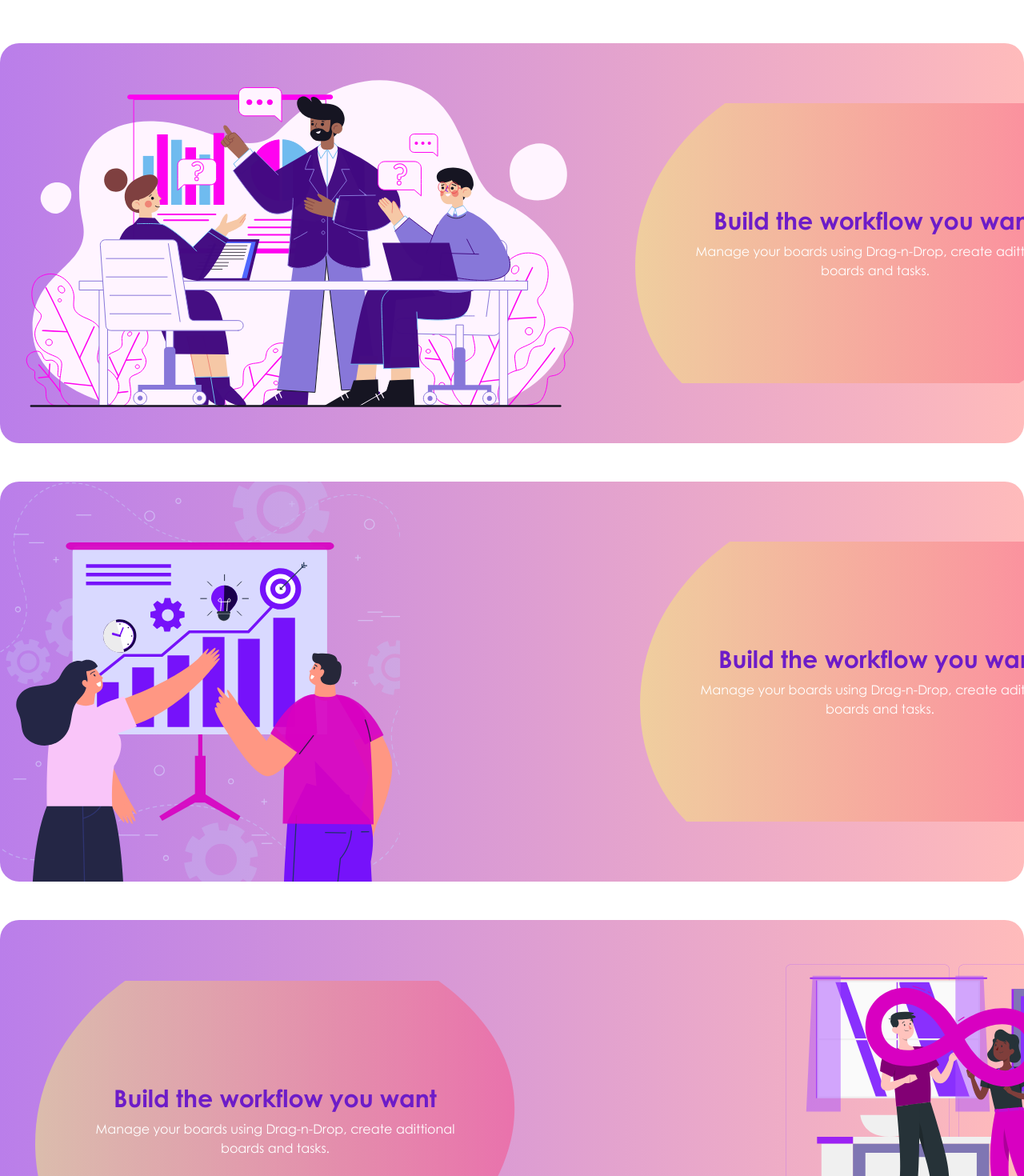
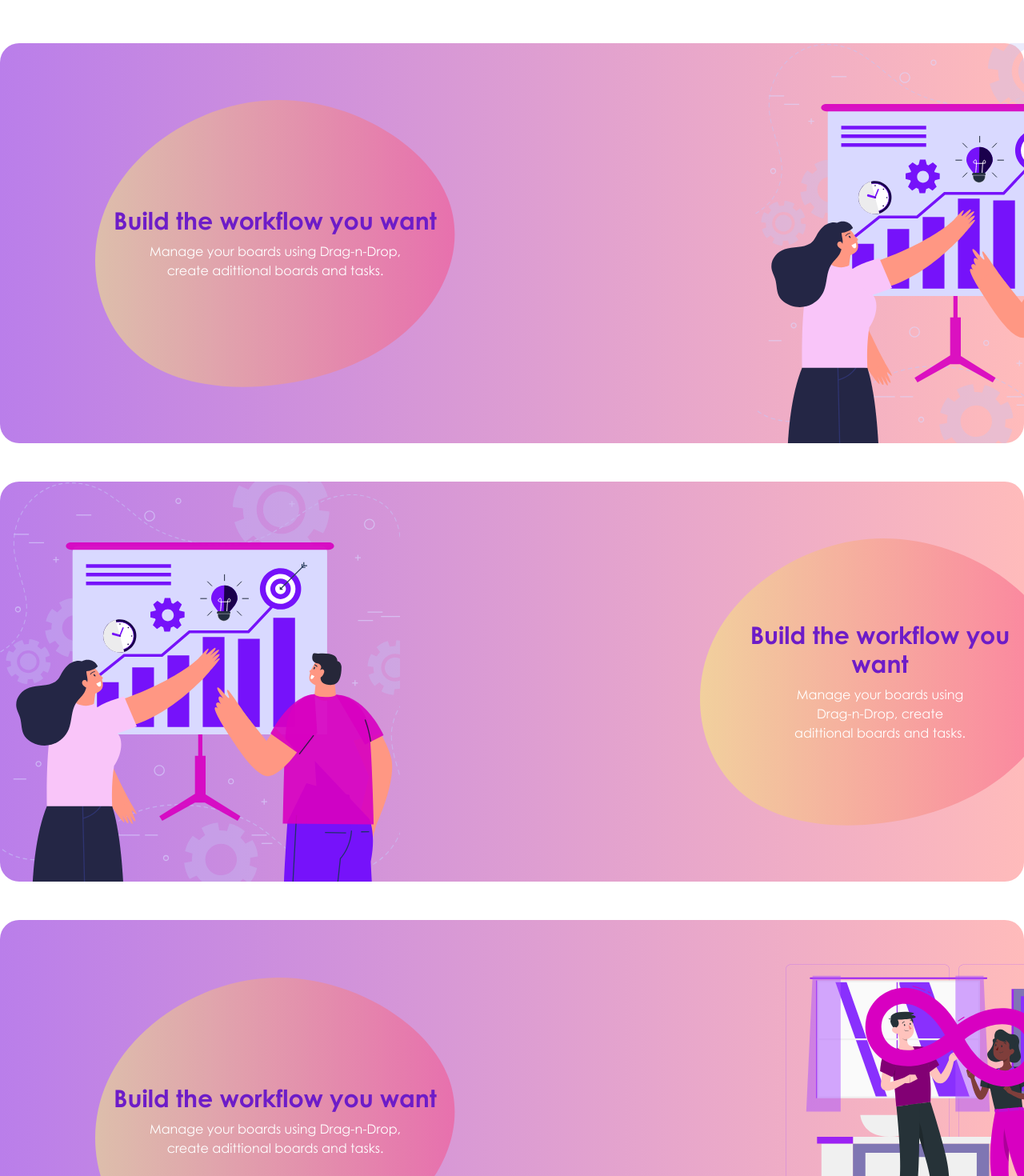
Before and after one commit to yasuogg/ctrlshifts-Ghack, a Next.js app in the folder frontend/: page / in a window 1280 px wide. Shown: the part 2120-3590 px from the top of the page at 80% size. Built offline with nearby package versions, Linux system fonts and the light colour scheme.

Commit message:
Update workflow.jsx

```diff
--- a/frontend/src/components/landing-page/workflow.jsx
+++ b/frontend/src/components/landing-page/workflow.jsx
@@ -1,86 +1,63 @@
-export default function Workflow() {
-  return (
+export default function Workflow (){
+    return(
         <div className="flex flex-col justify-center items-center space-y-12  mt-24 ">
-      <div className="flex flex-col lg:space-x-42 lg:flex-row items-center bg-gradient-to-r from-[#BA7EEA] to-[#FFBBBB] rounded-3xl">
-        <img
-          className="w-5/6 lg:w-full"
-          src="/images/landing-page/workflow section/13297948_51824581.svg"
-        />
+         <div className="flex flex-col  lg:space-x-64 lg:flex-row items-center bg-gradient-to-r from-[#BA7EEA] to-[#FFBBBB] rounded-3xl">
 
-        <div class="p-16 h-100%  px-11 py-12 mx-auto my-auto">
-          <div
-            class=" flex flex-col justify-center items-center  w-full md:h-full lg:h-[350px] md:w-[600px] bg-cover bg-center h-full bg-no-repeat px-6 py-12 "
-            style={{
-              backgroundImage:
-                "url('/images/landing-page/workflow section/vector.svg')",
-            }}
-          >
-            <div className="flex flex-col justify-center items-center w-full pt-12 pb-12">
-              <h1 className=" text-xl md:text-3xl text-center font-bold text-[#6D1CC8]">
-                Build the workflow you want
-              </h1>
-              <p className="text-center w-5/6 pt-2 text-white">
-                Manage your boards using Drag-n-Drop, create adittional boards
-                and tasks.
-              </p>
+         <div class="p-16 h-100%  px-11  mx-auto my-auto">
+<div class=" flex flex-col justify-center items-center  w-full md:h-full lg:h-[350px] md:w-[600px] bg-cover bg-center h-full bg-no-repeat px-6 py-12 "  >
+<img className="" width={450} src="/images/landing-page/workflow section/vector.svg"/>
+
+<div className="flex absolute flex-col justify-center items-center  pt-12 pb-12">
+<h1 className=" text-1/2 md:text-3xl text-center font-bold text-[#6D1CC8]">Build the workflow you want</h1>
+<p className="text-center w-[60%]  pt-2 text-white">Manage your boards using Drag-n-Drop, create adittional boards and tasks.</p>
+
+</div>
+</div>
+</div>
+<img className="w-5/6 lg:w-full" src="/images/landing-page/workflow section/19534838_6151081(1)1.svg"/>
+
+            </div>
+
+
+
+            <div className="flex flex-col  lg:space-x-64 lg:flex-row items-center bg-gradient-to-r from-[#BA7EEA] to-[#FFBBBB] rounded-3xl">
+            <img className="w-5/6 lg:w-full" src="/images/landing-page/workflow section/19534838_6151081(1)1.svg"/>
+
+
+
+<div class="p-16 h-100%  px-11 mx-auto my-auto">
+<div class=" flex flex-col justify-center items-center  w-full md:h-full lg:h-[350px] md:w-[600px] bg-cover bg-center h-full bg-no-repeat px-6 py-12 "  >
+<img className="" width={450} src="/images/landing-page/workflow section/vector.svg"/>
+
+<div className="flex absolute flex-col justify-center items-center  pt-12 pb-12">
+<h1 className=" text-1/2 md:text-3xl text-center font-bold text-[#6D1CC8]">Build the workflow you want</h1>
+<p className="text-center w-[60%]  pt-2 text-white">Manage your boards using Drag-n-Drop, create adittional boards and tasks.</p>
+
 </div>
 </div>
 </div>
             </div>
 
-      <div className="flex flex-col lg:space-x-64 lg:flex-row items-center bg-gradient-to-r from-[#BA7EEA] to-[#FFBBBB] rounded-3xl">
-        <img
-          className="w-5/6 lg:w-full"
-          src="/images/landing-page/workflow section/19534838_6151081(1)1.svg"
-        />
 
-        <div class="p-16 h-100%  px-11 py-12 mx-auto my-auto">
-          <div
-            class=" flex flex-col justify-center items-center  w-full md:h-full lg:h-[350px] md:w-[600px] bg-cover bg-center h-full bg-no-repeat px-6 py-12 "
-            style={{
-              backgroundImage:
-                "url('/images/landing-page/workflow section/vector.svg')",
-            }}
-          >
-            <div className="flex flex-col justify-center items-center w-full pt-12 pb-12">
-              <h1 className=" text-xl md:text-3xl text-center font-bold text-[#6D1CC8]">
-                Build the workflow you want
-              </h1>
-              <p className="text-center w-5/6 pt-2 text-white">
-                Manage your boards using Drag-n-Drop, create adittional boards
-                and tasks.
-              </p>
+            <div className="flex flex-col  lg:space-x-64 lg:flex-row items-center bg-gradient-to-r from-[#BA7EEA] to-[#FFBBBB] rounded-3xl">
+
+
+
+<div class="p-16 h-100%  px-11 mx-auto my-auto">
+<div class=" flex flex-col justify-center items-center  md:h-full lg:h-[350px] md:w-[600px] bg-cover bg-center h-full bg-no-repeat px-6 py-12 "  >
+<img className="" width={450} src="/images/landing-page/workflow section/vector.svg"/>
+
+<div className="flex absolute flex-col justify-center items-center  pt-12 pb-12">
+<h1 className=" text-1/2 md:text-3xl text-center font-bold text-[#6D1CC8]">Build the workflow you want</h1>
+<p className="text-center w-[60%]  pt-2 text-white">Manage your boards using Drag-n-Drop, create adittional boards and tasks.</p>
+
 </div>
 </div>
 </div>
+<img className="w-5/6 lg:w-full" src="/images/landing-page/workflow section/6202894_31734821.svg"/>
+
             </div>
 
-      <div className="flex flex-col lg:space-x-64 lg:flex-row items-center bg-gradient-to-r from-[#BA7EEA] to-[#FFBBBB] rounded-3xl">
-        <div class="p-16 h-100%  px-11 py-12 mx-auto my-auto">
-          <div
-            class=" flex flex-col justify-center items-center  w-full md:h-full lg:h-[350px] md:w-[600px] bg-cover bg-center h-full bg-no-repeat px-6 py-12 "
-            style={{
-              backgroundImage:
-                "url('/images/landing-page/workflow section/vector.svg')",
-            }}
-          >
-            <div className="flex flex-col justify-center items-center w-full pt-12 pb-12">
-              <h1 className=" text-xl md:text-3xl text-center font-bold text-[#6D1CC8]">
-                Build the workflow you want
-              </h1>
-              <p className="text-center w-5/6 pt-2 text-white">
-                Manage your boards using Drag-n-Drop, create adittional boards
-                and tasks.
-              </p>
         </div>
-          </div>
-        </div>
-
-        <img
-          className="w-5/6 lg:w-full"
-          src="/images/landing-page/workflow section/6202894_31734821.svg"
-        />
-      </div>
-    </div>
-  );
+    )
 }
```
Lines whose indentation alone changed are shown as unchanged.
